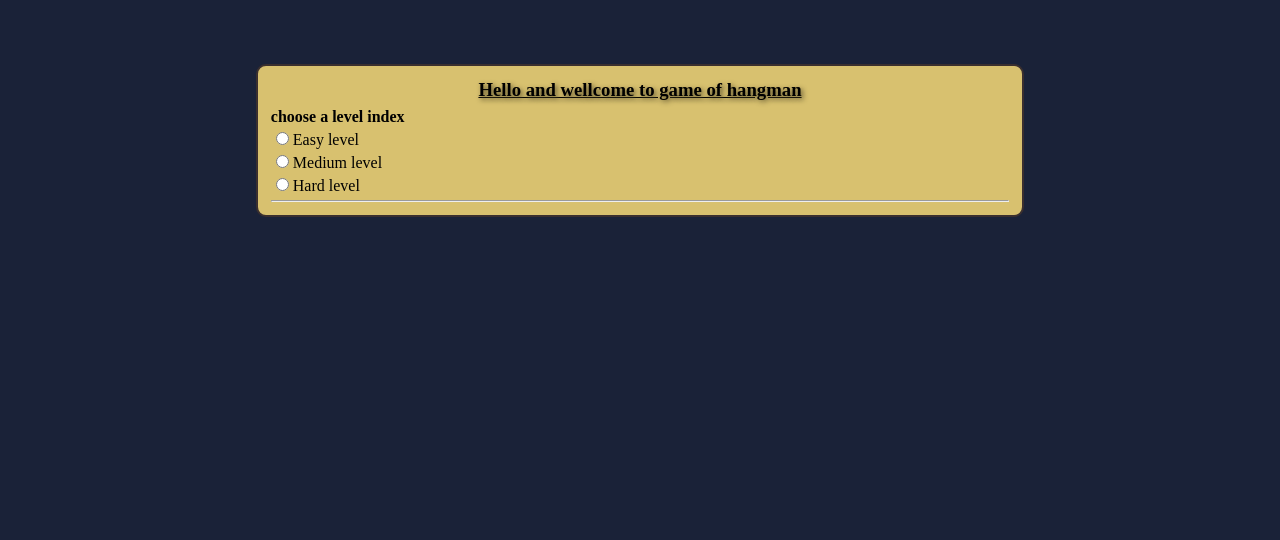
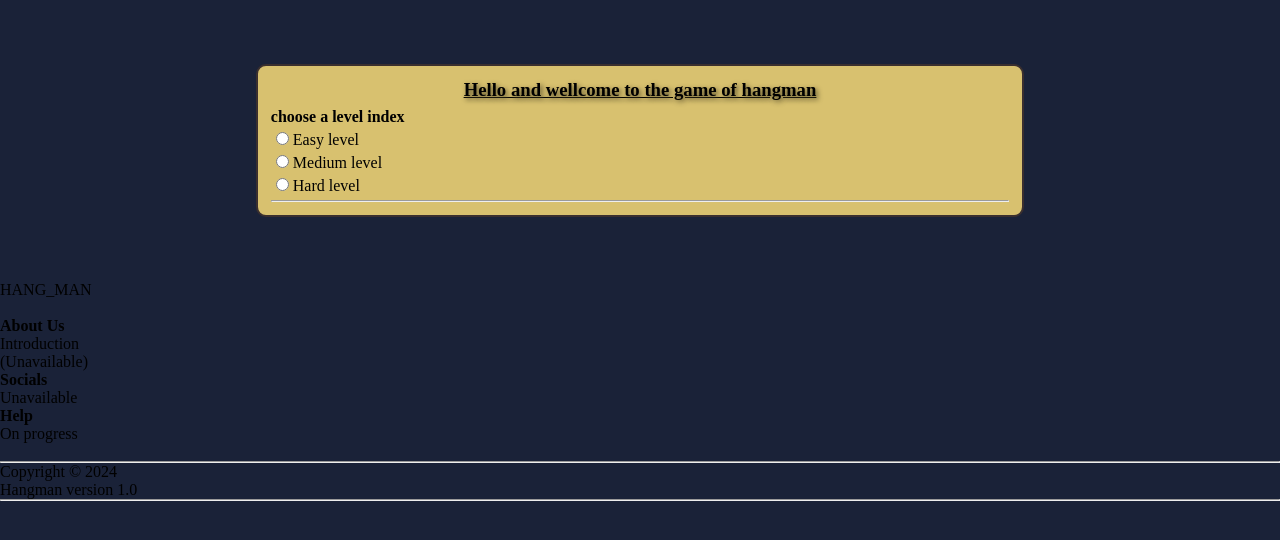
Before and after one commit to sushant5101/Hangman_GUI_based, a plain HTML site: page index.html in a window 1280 px wide. Drawn offline with Linux system fonts and the light colour scheme.

Commit message:
Update index1.1.html
Updated the ui of the webpage

```diff
--- a/index.html
+++ b/index.html
@@ -10,7 +10,7 @@
 
 <body>
     <div id="body1">
-        <h3 id="greet">Hello and wellcome to game of hangman<br></h3>
+        <h3 id="greet">Hello and wellcome to the game of hangman<br></h3>
         <form id="level_chooser">
 
             <label id="level_index">choose a level index <br></label>
@@ -34,6 +34,29 @@
         </form>
         <hr>
     </div>
+    <footer>
+        <div id="foot">
+            <p id="foothangman">HANG_MAN</p>
+            <br>
+            <div id="about">
+                <h4 class="title">About Us</h4>
+                <p class="details">Introduction <br> (Unavailable)</p>
+            </div>
+            <div id="socials">
+                <h4 class="title">Socials</h4>
+                <p class="details">Unavailable</p>
+            </div>
+            <div id="help">
+                <h4 class="title">Help</h4>
+                <p class="details">On progress</p>
+            </div>
+            <br>
+            <hr>
+            <p id="copyright">Copyright &#169; 2024</p>
+            <p id="version">Hangman version 1.0</p>
+        </div>
+        <hr>
+    </footer>
 
     <script src="script.js"></script>
 </body>
```
